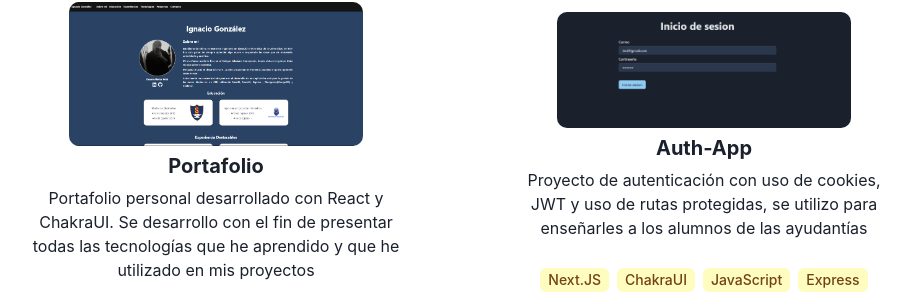
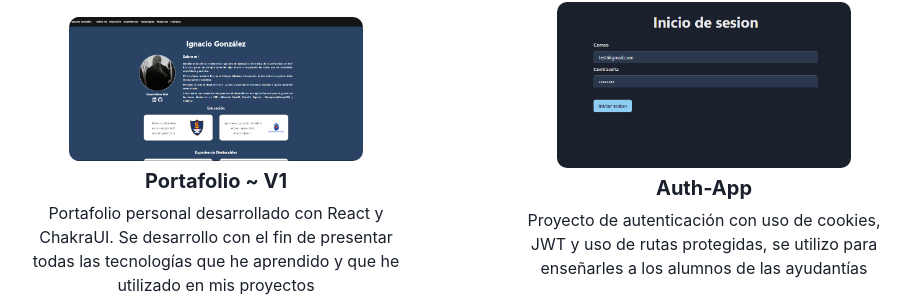
Before and after one commit to Xhyus/Portafolio-v2, a React (Vite) app: page / in a window 1280 px wide. Shown: the part 2492-2789 px from the top of the page, without its empty margins (180-1093 px from the left). Built offline with nearby package versions, Linux system fonts and the light colour scheme.

Commit message:
Se actualiza imagen de proyecto auth y se modifica archivo proyectos

```diff
--- a/src/static/proyectos.js
+++ b/src/static/proyectos.js
@@ -7,7 +7,7 @@ export const proyectos = [
     {
         "imagen": portafolio,
         "descripcion": "Portafolio personal desarrollado con React y ChakraUI. Se desarrollo con el fin de presentar todas las tecnologías que he aprendido y que he utilizado en mis proyectos",
-        "titulo": "Portafolio",
+        "titulo": "Portafolio ~ V1",
         "tecnologias": [
             "React",
             "ChakraUI",
```
Also changed, not shown: src/static/auth-app.png.
